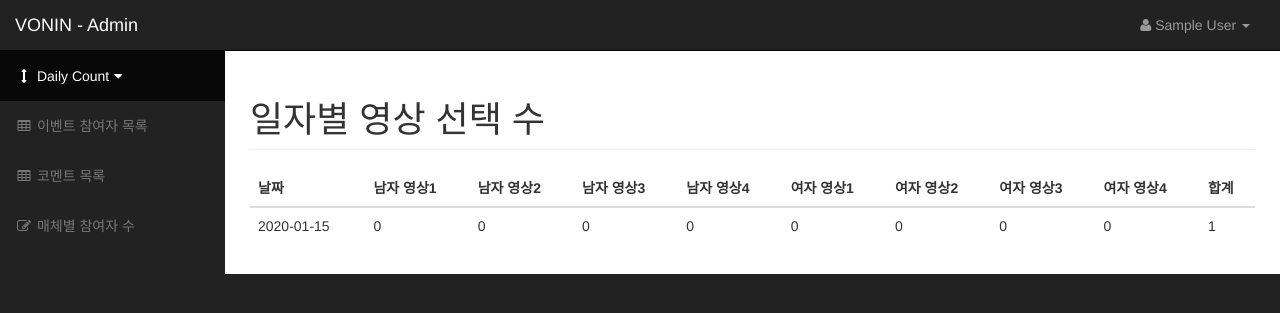
After one commit to minivertising/vonin_book, a PHP site: page /admin/daily_movie_count.php in a window 1280 px wide. The commit adds this page. Shown: the top 313 px of the page. Run offline with PHP 8.4, Linux system fonts and the light colour scheme; the visitor is signed in with stand-in values (Sample User, id 1); tables that the repository leaves empty or names only in its code hold one stand-in row (values such as "Sample post"); data that the repository does not hold is empty.

Commit message:
관리자 페이지 작업

```diff
--- a/admin/daily_media_count.php
+++ b/admin/daily_media_count.php
@@ -38,7 +38,7 @@
 	while($date_daily_data = mysqli_fetch_array($date_res))
 	{
 		$daily_date		= substr($date_daily_data['mb_regdate'],0,10);
-		$media_query	= "SELECT mb_media, COUNT( mb_media ) media_cnt FROM ".$_gl['member_info_table']." WHERE mb_blogger<>0 AND mb_regdate LIKE  '%".$daily_date."%' GROUP BY mb_media";
+		$media_query	= "SELECT mb_media, COUNT( mb_media ) media_cnt FROM ".$_gl['member_info_table']." WHERE 1 AND mb_regdate LIKE  '%".$daily_date."%' GROUP BY mb_media";
 		$media_res		= mysqli_query($my_db, $media_query);
 
 		unset($media_name);
@@ -52,9 +52,9 @@
 		{
 			$media_name[]	= $media_daily_data['mb_media'];
 			$media_cnt[]	= $media_daily_data['media_cnt'];
-			$pc_query		= "SELECT * FROM ".$_gl['member_info_table']." WHERE mb_blogger<>0 AND mb_regdate LIKE  '%".$daily_date."%' AND mb_media='".$media_daily_data['mb_media']."' AND mb_gubun='PC'";
+			$pc_query		= "SELECT * FROM ".$_gl['member_info_table']." WHERE 1 AND mb_regdate LIKE  '%".$daily_date."%' AND mb_media='".$media_daily_data['mb_media']."' AND mb_gubun='PC'";
 			$pc_count		= mysqli_num_rows(mysqli_query($my_db, $pc_query));
-			$mobile_query	= "SELECT * FROM ".$_gl['member_info_table']." WHERE mb_blogger<>0 AND mb_regdate LIKE  '%".$daily_date."%' AND mb_media='".$media_daily_data['mb_media']."' AND mb_gubun='MOBILE'";
+			$mobile_query	= "SELECT * FROM ".$_gl['member_info_table']." WHERE 1 AND mb_regdate LIKE  '%".$daily_date."%' AND mb_media='".$media_daily_data['mb_media']."' AND mb_gubun='MOBILE'";
 			$mobile_count	= mysqli_num_rows(mysqli_query($my_db, $mobile_query));
 			$pc_cnt[]		= $pc_count;
 			$mobile_cnt[]	= $mobile_count;
--- /dev/null
+++ b/admin/daily_movie_count.php
@@ -0,0 +1,112 @@
+<?php
+	// 설정파일
+	include_once "../config.php";
+
+	include "./head.php";
+?>
+
+<div id="page-wrapper">
+  <div class="container-fluid">
+  <!-- Page Heading -->
+    <div class="row">
+      <div class="col-lg-12">
+        <h1 class="page-header">일자별 영상 선택 수</h1>
+      </div>
+    </div>
+    <!-- /.row -->
+    <div class="row">
+      <div class="col-lg-12">
+        <div class="table-responsive">
+          <table id="entry_list" class="table table-hover">
+            <thead>
+              <tr>
+                <th>날짜</th>
+                <th>남자 영상1</th>
+                <th>남자 영상2</th>
+                <th>남자 영상3</th>
+                <th>남자 영상4</th>
+                <th>여자 영상1</th>
+                <th>여자 영상2</th>
+                <th>여자 영상3</th>
+                <th>여자 영상4</th>
+                <th>합계</th>
+              </tr>
+            </thead>
+            <tbody>
+<?php
+	$date_query = "SELECT substr(mb_regdate,1,10) mb_date FROM ".$_gl['member_info_table']." WHERE mb_regdate <> '0000-00-00 00:00:00' Group by substr(mb_regdate,1,10) order by mb_regdate desc";
+	$res = mysqli_query($my_db, $date_query);
+
+	while ($date_data = @mysqli_fetch_array($res))
+	{
+		$b_query		= "SELECT mb_movie, count(mb_movie) cnt FROM ".$_gl['member_info_table']." WHERE mb_regdate LIKE  '%".$date_data['mb_date']."%' GROUP BY mb_movie";
+		$result		= mysqli_query($my_db, $b_query);
+		$i = 1;
+		$total_count = 0;
+		while ($b_data = mysqli_fetch_array($result))
+		{
+			if ($b_data['mb_movie'] == "m_1")
+			{
+				$movie_info[1]	= $b_data['cnt'];
+			}else if ($b_data['mb_movie'] == "m_2"){
+				$movie_info[2]	= $b_data['cnt'];
+			}else if ($b_data['mb_movie'] == "m_3"){
+				$movie_info[3]	= $b_data['cnt'];
+			}else if ($b_data['mb_movie'] == "m_4"){
+				$movie_info[4]	= $b_data['cnt'];
+			}else if ($b_data['mb_movie'] == "w_1"){
+				$movie_info[5]	= $b_data['cnt'];
+			}else if ($b_data['mb_movie'] == "w_2"){
+				$movie_info[6]	= $b_data['cnt'];
+			}else if ($b_data['mb_movie'] == "w_3"){
+				$movie_info[7]	= $b_data['cnt'];
+			}else if ($b_data['mb_movie'] == "w_4"){
+				$movie_info[8]	= $b_data['cnt'];
+			}
+			$total_count			= $total_count + $b_data['cnt'];
+			$i++;
+		}
+?>
+              <tr>
+                <td><?php echo $date_data['mb_date']?></td>
+                <td><?php echo number_format($movie_info[1])?></td>
+                <td><?php echo number_format($movie_info[2])?></td>
+                <td><?php echo number_format($movie_info[3])?></td>
+                <td><?php echo number_format($movie_info[4])?></td>
+                <td><?php echo number_format($movie_info[5])?></td>
+                <td><?php echo number_format($movie_info[6])?></td>
+                <td><?php echo number_format($movie_info[7])?></td>
+                <td><?php echo number_format($movie_info[8])?></td>
+                <td><?php echo number_format($total_count)?></td>
+              </tr>
+<?php
+	}
+?>
+            </tbody>
+          </table>
+        </div>
+      </div>
+      <!-- /.row -->
+    </div>
+    <!-- /.container-fluid -->
+  </div>
+  <!-- /#page-wrapper -->
+</div>
+<!-- /#wrapper -->
+</body>
+
+</html>
+
+
+
+<script type="text/javascript">
+
+	function pageRun(num)
+	{
+		f = document.frm_execute;
+		f.pg.value = num;
+		f.submit();
+	}
+
+
+</script>
--- a/admin/head.php
+++ b/admin/head.php
@@ -80,7 +80,7 @@ if (isset($_SESSION['ss_mb_name']) == false)
                     <a href="daily_event_count.php">일자별 이벤트 참여자 수</a>
                   </li>
                    <li>
-                    <a href="daily_recom_count.php">일자별 블로거별 추천 수</a>
+                    <a href="daily_movie_count.php">일자별 영상 선택 수</a>
                   </li>
                   <li>
                     <a href="daily_media_count.php">일자별 매체당 참여자 수</a>
--- a/admin/media_count.php
+++ b/admin/media_count.php
@@ -33,7 +33,7 @@
                 </thead>
                 <tbody>
 <?php
-		$media_query	= "SELECT mb_media, COUNT( mb_media ) media_cnt FROM ".$_gl['member_info_table']." WHERE mb_blogger<>0 GROUP BY mb_media";
+		$media_query	= "SELECT mb_media, COUNT( mb_media ) media_cnt FROM ".$_gl['member_info_table']." WHERE 1 GROUP BY mb_media";
 		$media_res		= mysqli_query($my_db, $media_query);
 
 		unset($media_name);
@@ -47,9 +47,9 @@
 		{
 			$media_name[]	= $media_daily_data['mb_media'];
 			$media_cnt[]	= $media_daily_data['media_cnt'];
-			$pc_query		= "SELECT * FROM ".$_gl['member_info_table']." WHERE mb_blogger<>0 AND mb_media='".$media_daily_data['mb_media']."' AND mb_gubun='PC'";
+			$pc_query		= "SELECT * FROM ".$_gl['member_info_table']." WHERE 1 AND mb_media='".$media_daily_data['mb_media']."' AND mb_gubun='PC'";
 			$pc_count		= mysqli_num_rows(mysqli_query($my_db, $pc_query));
-			$mobile_query	= "SELECT * FROM ".$_gl['member_info_table']." WHERE mb_blogger<>0 AND mb_media='".$media_daily_data['mb_media']."' AND mb_gubun='MOBILE'";
+			$mobile_query	= "SELECT * FROM ".$_gl['member_info_table']." WHERE 1 AND mb_media='".$media_daily_data['mb_media']."' AND mb_gubun='MOBILE'";
 			$mobile_count	= mysqli_num_rows(mysqli_query($my_db, $mobile_query));
 			$pc_cnt[]		= $pc_count;
 			$mobile_cnt[]	= $mobile_count;
```
Also changed, not shown: admin/daily_influx_count.php (+4 -4 lines), js/main.js (+0 -25 lines).
